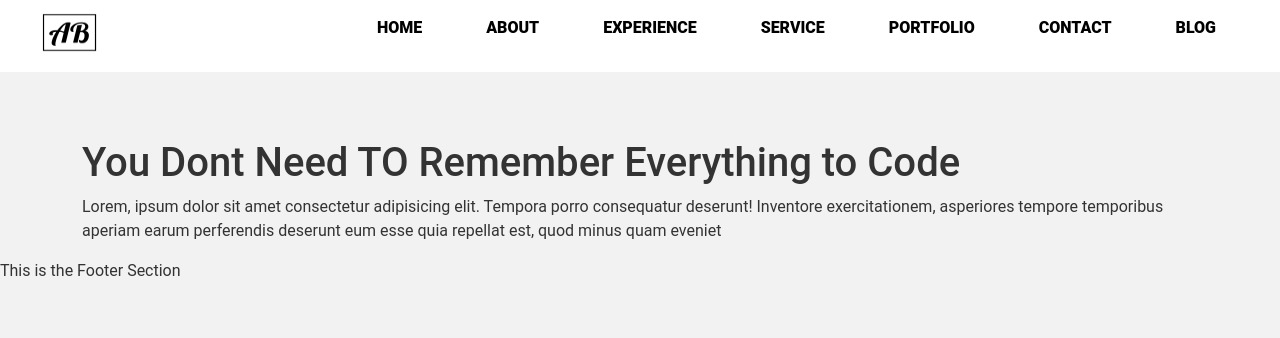
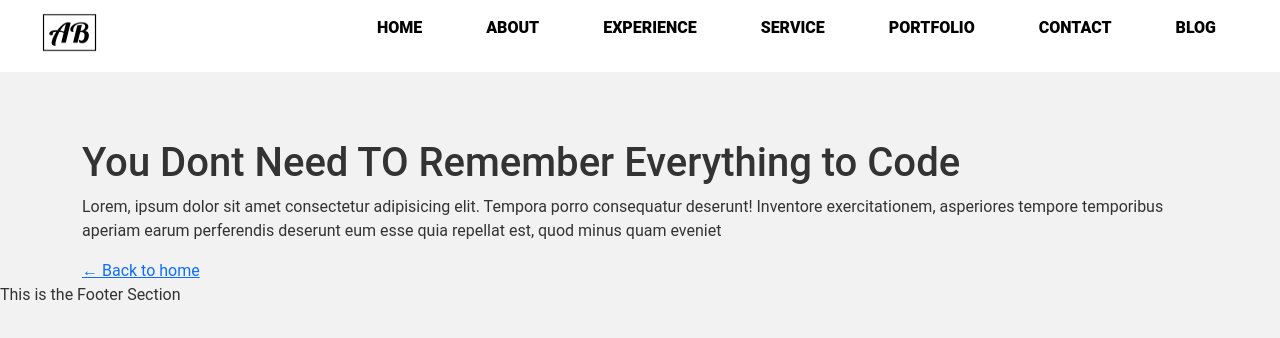
Before and after one commit to abhi886/next-with-styledComponents, a Next.js app: page /blogs/1 in a window 1280 px wide. Shown: the top 338 px of the page. Built offline with nearby package versions, Linux system fonts and the light colour scheme.

Commit message:
Implement Back To Home Link

```diff
--- a/pages/blogs/[id].js
+++ b/pages/blogs/[id].js
@@ -1,12 +1,15 @@
 import SingleBlog from "../../src/components/Blogs/singleBlog";
 import { getAllBlogIds, getBlogsData } from "../../src/lib/blog";
 import { Container } from "react-bootstrap";
+import Link from "next/link";
 
 import styled from "styled-components";
 
 const BlogDiv = styled(Container)`
   padding-top: 139px;
 `;
+
+const BackToHome = styled.div``;
 
 const Post = ({ blogData }) => {
   const data = blogData.result;
@@ -16,6 +19,11 @@ const Post = ({ blogData }) => {
       {data.map((d) => (
         <SingleBlog key={d.id} blog={d}></SingleBlog>
       ))}
+      <BackToHome>
+        <Link href='/'>
+          <a>← Back to home</a>
+        </Link>
+      </BackToHome>
     </BlogDiv>
   );
 };
```
